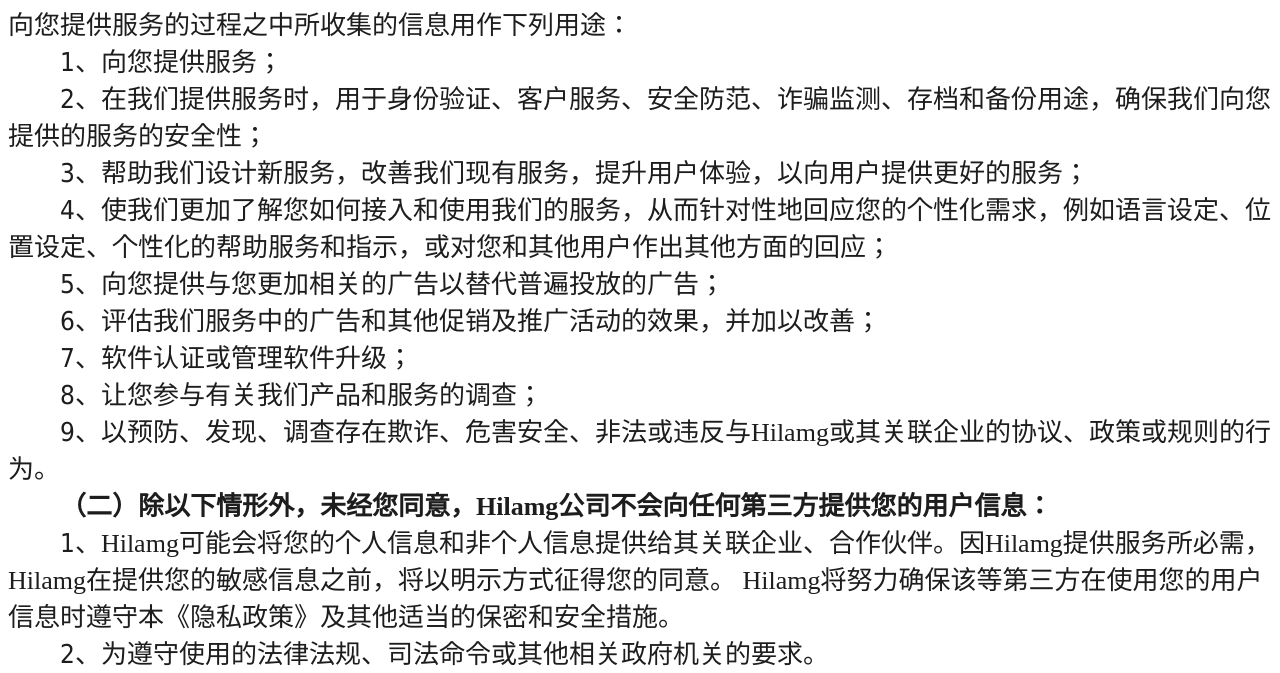
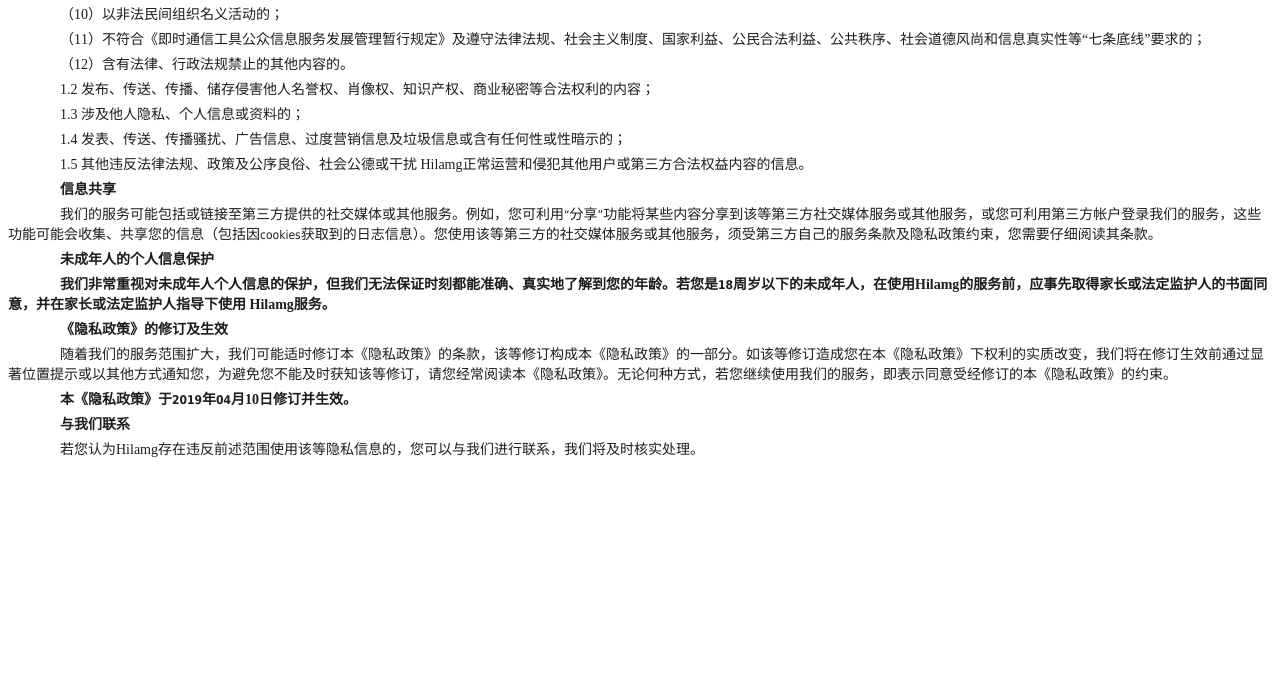
Before and after one commit to wq0725/duoduo.statement.io, a plain HTML site: page index.html in a window 1280 px wide. Shown: the part 1937-2610 px from the top of the page. After the commit the page ends 2424 px from the top, so only its background shows below. Drawn offline with Linux system fonts and the light colour scheme.

Commit message:
Update index.html

```diff
--- a/index.html
+++ b/index.html
@@ -9,15 +9,15 @@
   <meta name="Generator" content="Cocoa HTML Writer">
   <meta name="CocoaVersion" content="1671.2">
   <style type="text/css">
-    p.p2 {margin: 0.0px 0.0px 0.0px 0.0px; text-indent: 52.0px; line-height: 37.0px; font: 26.0px 'PingFang SC Semibold'; color: #1d1d1d; -webkit-text-stroke: #1d1d1d}
-    p.p3 {margin: 0.0px 0.0px 0.0px 0.0px; text-indent: 52.0px; line-height: 37.0px; font: 26.0px 'PingFang SC'; color: #1d1d1d; -webkit-text-stroke: #1d1d1d}
-    p.p4 {margin: 0.0px 0.0px 0.0px 0.0px; text-indent: 52.0px; line-height: 31.0px; font: 26.0px 'PingFang SC'; color: #1d1d1d; -webkit-text-stroke: #1d1d1d}
-    p.p5 {margin: 0.0px 0.0px 0.0px 0.0px; text-indent: 52.0px; line-height: 31.0px; font: 26.0px 'PingFang SC Semibold'; color: #1d1d1d; -webkit-text-stroke: #1d1d1d}
-    p.p6 {margin: 0.0px 0.0px 0.0px 0.0px; text-align: right; line-height: 37.0px; font: 26.0px 'PingFang SC'; color: #1d1d1d; -webkit-text-stroke: #1d1d1d}
-    span.s1 {font: 32.0px 'PingFang SC'; font-kerning: none}
-    span.s2 {font: 26.0px 'PingFang SC'; font-kerning: none}
+    p.p2 {margin: 5.0px 0.0px 5.0px 0.0px; text-indent: 52.0px; line-height: 37.0px; font: 14.0px 'PingFang SC Semibold'; color: #1d1d1d; -webkit-text-stroke: #1d1d1d}
+    p.p3 {margin: 5.0px 0.0px 5.0px 0.0px; text-indent: 52.0px; line-height: 37.0px; font: 14.0px 'PingFang SC'; color: #1d1d1d; -webkit-text-stroke: #1d1d1d}
+    p.p4 {margin: 5.0px 0.0px 5.0px 0.0px; text-indent: 52.0px; line-height: 31.0px; font: 14.0px 'PingFang SC'; color: #1d1d1d; -webkit-text-stroke: #1d1d1d}
+    p.p5 {margin: 5.0px 0.0px 5.0px 0.0px; text-indent: 52.0px; line-height: 31.0px; font: 14.0px 'PingFang SC Semibold'; color: #1d1d1d; -webkit-text-stroke: #1d1d1d}
+    p.p6 {margin: 5.0px 0.0px 5.0px 0.0px; text-align: right; line-height: 37.0px; font: 14.0px 'PingFang SC'; color: #1d1d1d; -webkit-text-stroke: #1d1d1d}
+    span.s1 {font: 16.0px 'PingFang SC'; font-kerning: none}
+    span.s2 {font: 14.0px 'PingFang SC'; font-kerning: none}
     span.s3 {font-kerning: none}
-    span.s4 {font: 26.0px Tahoma; font-kerning: none}
+    span.s4 {font: 12.0px Tahoma; font-kerning: none}
     span.s5 {font-kerning: none; color: #141414; background-color: #ffffff; -webkit-text-stroke: 0px #6d6d6d}
   </style>
 </head>
```
